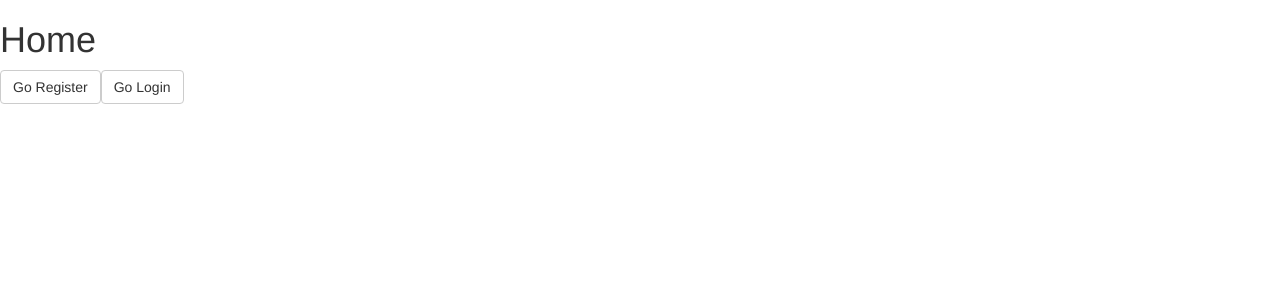
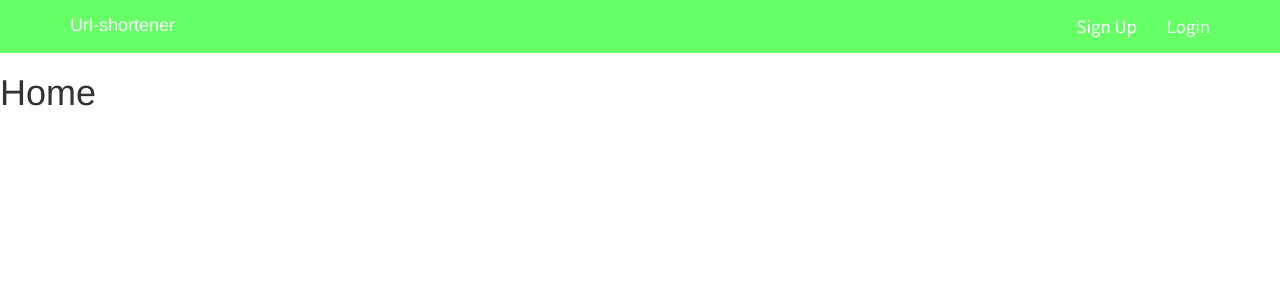
Before and after one commit to AlexeyKorkoza/url-shortener-mean-stack, an Angular app in the folder client/: page / in a window 1280 px wide. Shown: the top 300 px of the page. Built offline with nearby package versions, Linux system fonts and the light colour scheme.

Commit message:
#2 - Add header

```diff
--- a/client/src/app/app.component.html
+++ b/client/src/app/app.component.html
@@ -1 +1,3 @@
+<app-header></app-header>
+
 <router-outlet></router-outlet>
--- a/client/src/app/app.module.ts
+++ b/client/src/app/app.module.ts
@@ -11,7 +11,8 @@ import { HomeComponent } from './home/home.component';
 import { AppConfig } from './shared/app.config';
 
 import { UserService } from './shared/services/user.service';
-import { LoginComponent } from './login/login.component'
+import { LoginComponent } from './login/login.component';
+import { HeaderComponent } from './shared/header/header.component'
 
 const appRoutes: Routes = [
   { path: '', component: HomeComponent },
@@ -24,7 +25,8 @@ const appRoutes: Routes = [
     AppComponent,
     RegisterComponent,
     HomeComponent,
-    LoginComponent
+    LoginComponent,
+    HeaderComponent
   ],
   imports: [
     BrowserModule,
--- a/client/src/app/home/home.component.html
+++ b/client/src/app/home/home.component.html
@@ -1,3 +1 @@
 <h1>Home</h1>
-<a class="btn btn-default" [routerLink]="['register']">Go Register</a>
-<a class="btn btn-default" [routerLink]="['login']">Go Login</a>
--- /dev/null
+++ b/client/src/app/shared/header/header.component.css
@@ -0,0 +1,27 @@
+.navigation {
+  background: #66ff66;
+  border: none;
+  border-radius: 0;
+}
+
+.navigation .logo {
+  color: white;
+}
+
+.navigation .navbar-nav > li > a {
+  color: white;
+  font: 14pt 'Source Sans Pro', sans-serif;
+}
+
+.navigation .currentUsername {
+  font-weight: 900;
+  color: black;
+}
+
+
+@media (max-width: 768px) {
+
+  ul li.nav-item.user {
+    padding-left: 15px;
+  }
+}
--- /dev/null
+++ b/client/src/app/shared/header/header.component.html
@@ -0,0 +1,11 @@
+<nav class="navbar navbar-inverse navigation">
+    <div class="container">
+        <div class="navbar-header">
+            <a class="navbar-brand logo" [routerLink]="['/']">Url-shortener</a>
+        </div>
+        <ul class="nav navbar-nav navbar-right">
+            <li class="nav-item"><a class="nav-link" [routerLink]="['register']">Sign Up</a></li>
+            <li class="nav-item"><a class="nav-link" [routerLink]="['login']">Login</a></li>
+        </ul>
+    </div>
+</nav>
--- /dev/null
+++ b/client/src/app/shared/header/header.component.ts
@@ -0,0 +1,15 @@
+import { Component, OnInit } from '@angular/core';
+
+@Component({
+  selector: 'app-header',
+  templateUrl: './header.component.html',
+  styleUrls: ['./header.component.css']
+})
+export class HeaderComponent implements OnInit {
+
+  constructor() { }
+
+  ngOnInit() {
+  }
+
+}
--- a/client/src/index.html
+++ b/client/src/index.html
@@ -2,11 +2,11 @@
 <html lang="en">
 <head>
   <meta charset="utf-8">
-  <title>Client</title>
+  <title>Url-shortener</title>
   <base href="/">
-
   <meta name="viewport" content="width=device-width, initial-scale=1">
   <link rel="icon" type="image/x-icon" href="favicon.ico">
+  <link href="https://fonts.googleapis.com/css?family=Source+Sans+Pro" rel="stylesheet">
 </head>
 <body>
   <app-root></app-root>
```
Also changed, not shown: 1 other file (tests, documents, lock files or other folders).
